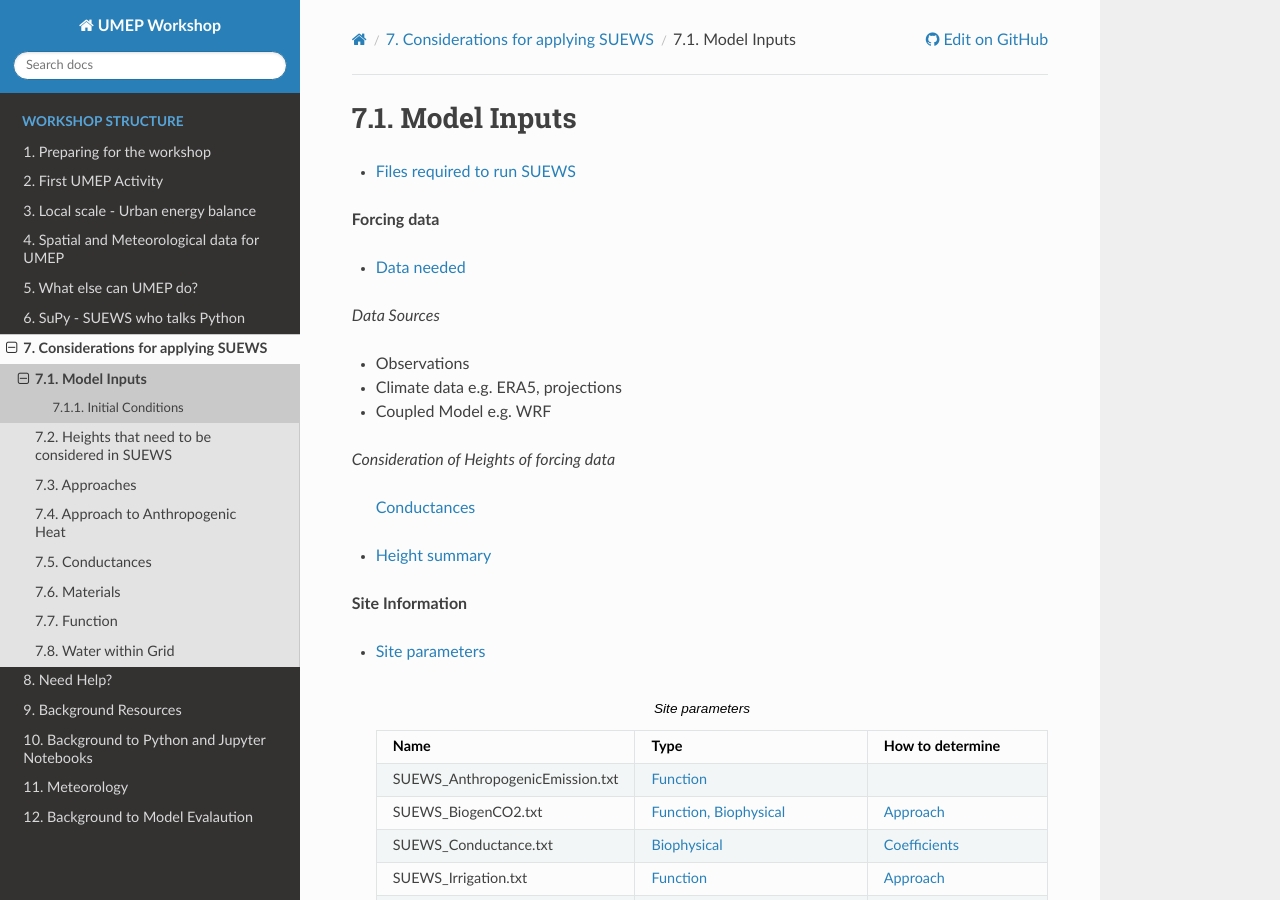
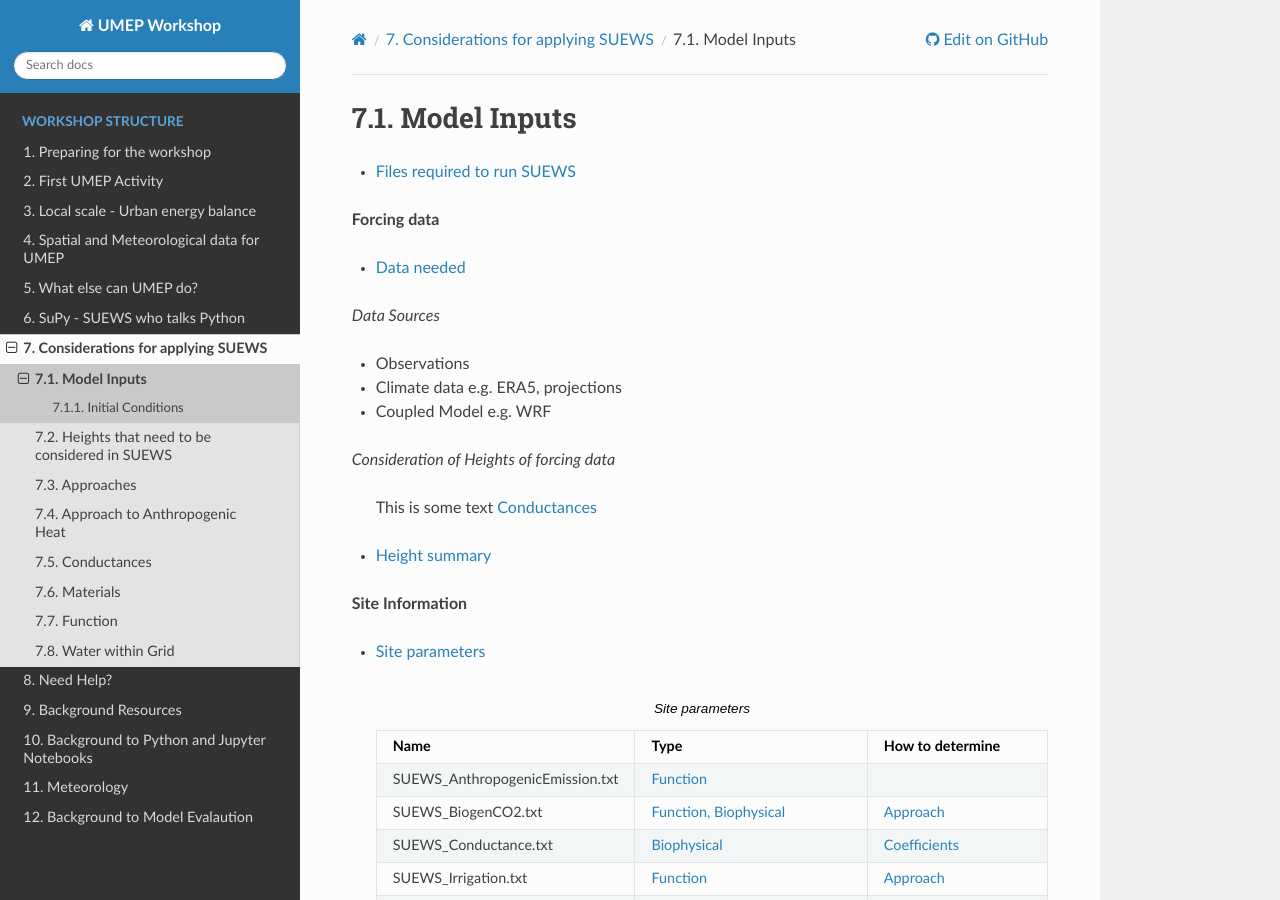
Before and after one commit to Urban-Meteorology-Reading/UMEP-Workshop, a Sphinx documentation site: the page built from source/Parameters/Consider1.rst, in a window 1280 px wide and 900 px high. Built offline with Sphinx 7.4.7 and the Read the Docs theme 2.0.0, drawn with Linux system fonts in a browser that asks for light colours.

Commit message:
Update Consider1.rst

```diff
--- a/source/Parameters/Consider1.rst
+++ b/source/Parameters/Consider1.rst
@@ -17,7 +17,7 @@ Model Inputs
 
 *Consideration of Heights of forcing data*
 
-  :ref:`T1-gs`
+  This is some text :ref:`T1-gs`
 
 - `Height summary <Height>`
 
```
